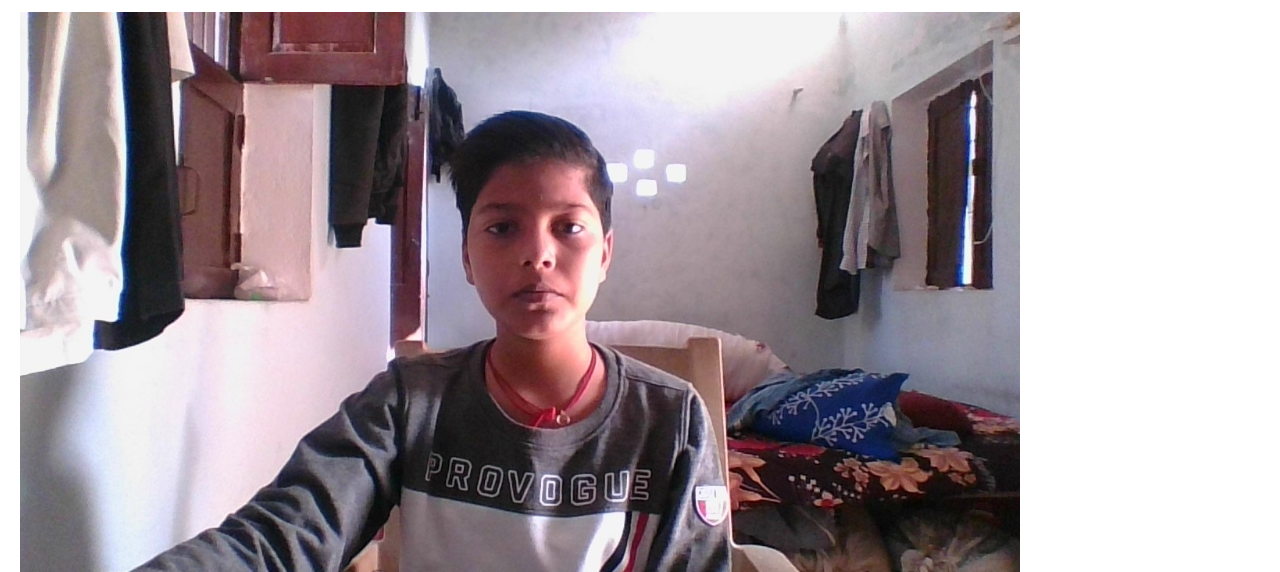
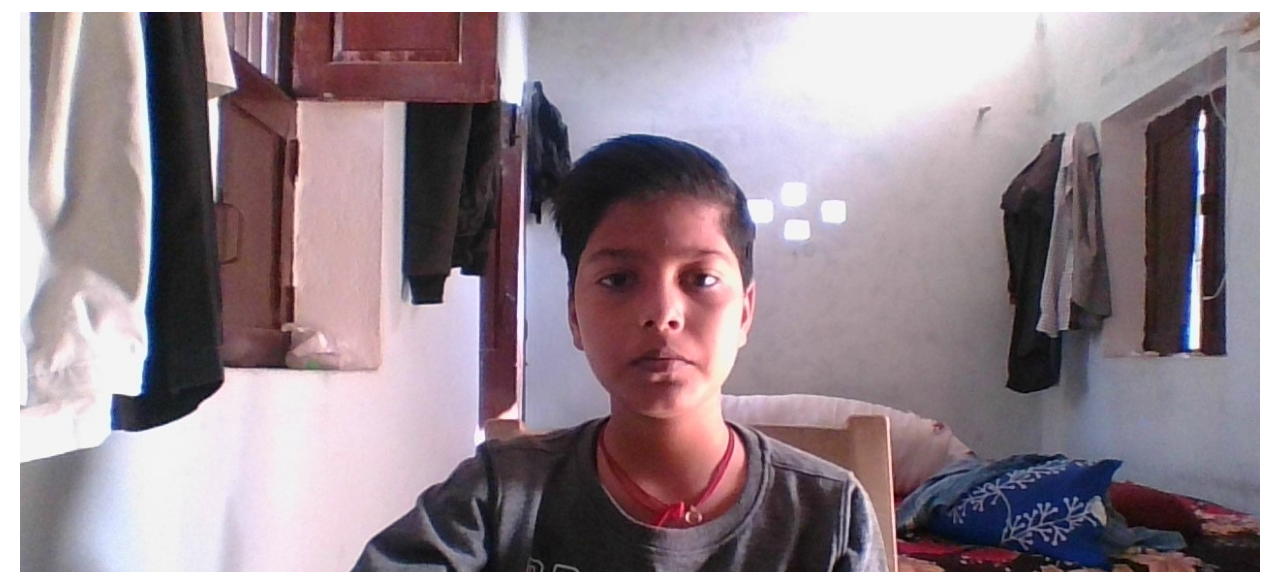
Before and after one commit to RishabhDeo08/DEV, a plain HTML site: page index.html in a window 1280 px wide. Shown: the part 204-776 px from the top of the page. Drawn offline with nearby package versions, Linux system fonts and the light colour scheme.

Commit message:
Update index.html

```diff
--- a/index.html
+++ b/index.html
@@ -30,7 +30,7 @@
     <div class="flex flex-col text-center w-full mb-20">
 
       <h1 class="sm:text-3xl text-2xl font-medium title-font mb-4 text-gray-900">About Me</h1>
-      <img src="iam.jpg", width=1000>
+      <img src="iam.jpg", width500>
       <p class="lg:w-2/3 mx-auto leading-relaxed text-base">
 
 
```
